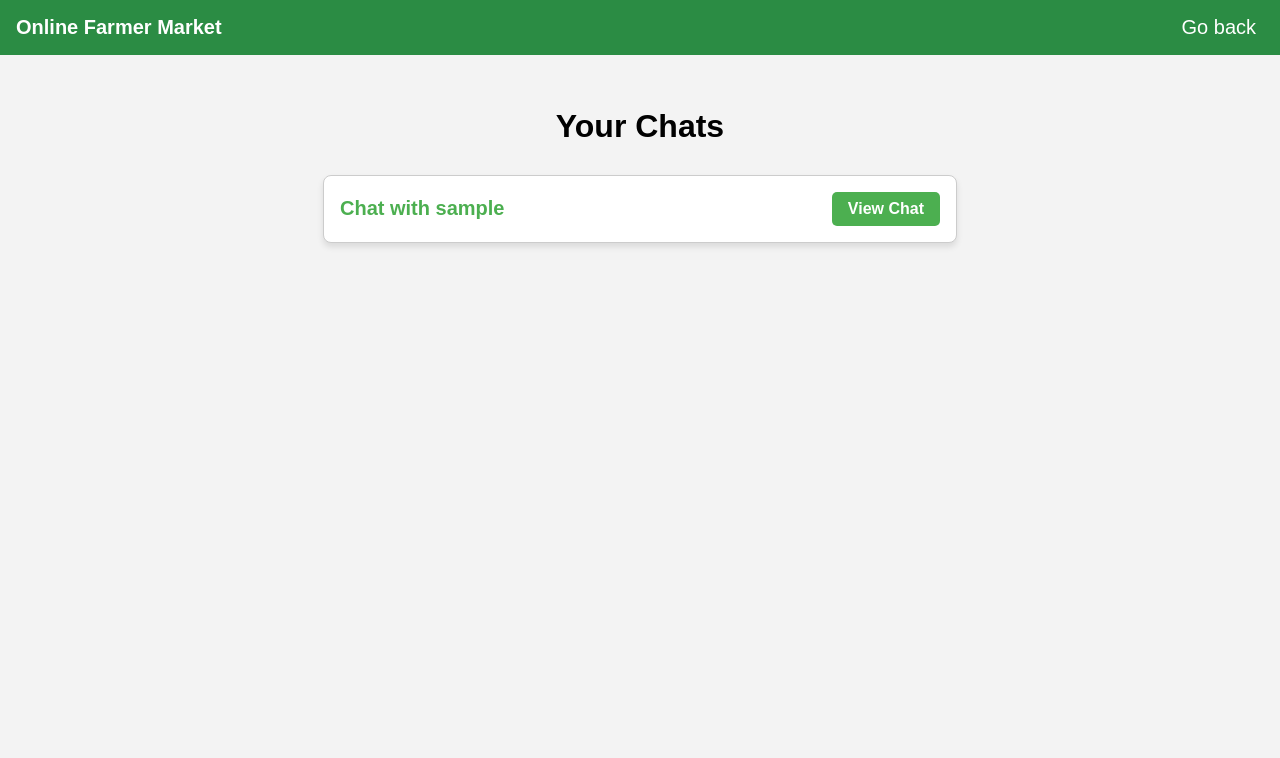
After one commit to TheDungeonMaster/Farmer-s-Market-Backend, a Flask app: page /chats in a window 1280 px wide. The commit adds this page. Shown: the top 758 px of the page. Run offline with Flask 3, Linux system fonts and the light colour scheme; a user stored in the database is signed in; tables that the repository leaves empty hold one stand-in row (values such as "Sample post").

Commit message:
real-time chat functionality

```diff
--- a/app.py
+++ b/app.py
@@ -4,7 +4,7 @@ import math
 import random
 from flask import Flask, request, jsonify, render_template, redirect, url_for, flash
 from flask_sqlalchemy import SQLAlchemy
-from sqlalchemy import create_engine
+from sqlalchemy import create_engine, and_, or_
 from sqlalchemy.orm import sessionmaker
 from flask_login import LoginManager, UserMixin, login_user, logout_user, login_required, current_user
 from flask_mail import Mail, Message
@@ -13,6 +13,8 @@ import pymysql
 import mysql.connector
 import pyotp
 import os
+from datetime import datetime
+from flask_socketio import SocketIO, emit, join_room, leave_room
 
 #App
 app = Flask(__name__)
@@ -22,6 +24,7 @@ engine = create_engine("mysql://admin:labkafarmer01@farmer-market.cheqy8c0cs83.e
 Session = sessionmaker(bind=engine)
 login_manager = LoginManager(app)
 mail = Mail(app)
+socketio = SocketIO(app)
 
 #Database connections
 
@@ -89,6 +92,20 @@ class Farm(db.Model):
     farm_size = db.Column(db.String(50))
     farmer_id = db.Column(db.Integer, db.ForeignKey('farmer.farmer_id'))
 
+class Chatroom(db.Model):
+    __tablename__ = 'chatroom'
+    chatroom_id = db.Column(db.Integer, primary_key=True, autoincrement=True)
+    user_1 = db.Column(db.Integer, db.ForeignKey('user.user_id'))
+    user_2 = db.Column(db.Integer, db.ForeignKey('user.user_id'))
+
+class Messages(db.Model):
+    __tablename__ = 'messages'
+    message_id = db.Column(db.Integer, primary_key=True, autoincrement=True)
+    chatroom_id = db.Column(db.Integer, db.ForeignKey('chatroom.chatroom_id'))
+    text = db.Column(db.String(500))
+    user_id = db.Column(db.Integer, db.ForeignKey('user.user_id'))
+    m_time = db.Column(db.DateTime, default=datetime.utcnow)
+
 #USER LOADER
 @login_manager.user_loader
 def load_user(user_id):
@@ -98,7 +115,15 @@ def load_user(user_id):
 @app.route('/')
 def index():
     products = Product.query.all()
-    return render_template('index.html', products=products)
+    role = current_user.role if current_user.is_authenticated else None
+    farmer_id = None
+    if role == 'farmer':
+        farmer = Farmer.query.filter_by(email=current_user.email).first()
+        if farmer:
+            farmer_id = farmer.farmer_id
+    username = current_user.username if current_user.is_authenticated else None
+    user = current_user if current_user.is_authenticated else None
+    return render_template('index.html', products=products, user=user, username=username, role=role, farmer_id=farmer_id)
 
 @app.route('/products')
 def products():
@@ -575,6 +600,143 @@ def buyers():
     ]
     return jsonify(buyer_list)
 
+#CHAT
+@app.route('/message/<string:farm_name>')
+def message(farm_name):
+    farm = Farm.query.filter_by(farm_name=farm_name).first()
+    farmer = Farmer.query.filter_by(farmer_id=farm.farmer_id).first()
+    user = User.query.filter_by(username=farmer.username).first()
+    chatroom = Chatroom.query.filter_by(user_1=current_user.user_id, user_2=user.user_id).first()
+    if not chatroom:
+        chatroom = Chatroom(user_1=current_user.user_id, user_2=user.user_id)
+        db.session.add(chatroom)
+        db.session.commit()
+    chatroom_id = chatroom.chatroom_id
+    return redirect(url_for('chatroom', chatroom_id=chatroom_id))
+
+@app.route('/chatroom/<int:chatroom_id>')
+def chatroom(chatroom_id):
+    chatroom = Chatroom.query.filter_by(chatroom_id=chatroom_id).first()
+    if current_user.user_id not in [chatroom.user_1, chatroom.user_2]:
+        return jsonify({"success": False, "message": "Unauthorized"}), 403
+    if current_user.user_id == chatroom.user_1:
+        recipient_username = User.query.filter_by(user_id=chatroom.user_2).first().username
+    elif current_user.user_id == chatroom.user_2:
+        recipient_username = User.query.filter_by(user_id=chatroom.user_1).first().username
+    user_1 = current_user.user_id
+    user_2 = chatroom.user_2
+    messages = Messages.query.filter_by(chatroom_id=chatroom_id).order_by(Messages.m_time.asc()).all()
+    return render_template('chatroom.html', chatroom_id=chatroom_id, user_1=user_1, user_2=user_2, messages=messages, recipient_username=recipient_username)
+
+@app.route('/send-message/<int:chatroom_id>', methods=['POST'])
+def send_message(chatroom_id):
+    chatroom = Chatroom.query.filter_by(chatroom_id=chatroom_id).first()
+    if current_user.user_id not in [chatroom.user_1, chatroom.user_2]:
+        return jsonify({"success": False, "message": "Unauthorized"}), 403
+    user_1 = current_user.user_id
+    user_2 = chatroom.user_2
+    text = request.form.get('content')
+    message = Messages(text=text, chatroom_id=chatroom_id, user_id=user_1)
+    db.session.add(message)
+    db.session.commit()
+    return redirect(url_for('chatroom', chatroom_id=chatroom_id))
+
+@app.route('/chats')
+def chats():
+    user_id = current_user.user_id
+    chatrooms = Chatroom.query.filter(or_(Chatroom.user_1 == user_id, Chatroom.user_2 == user_id)).all()
+    chat_details = []
+    for chatroom in chatrooms:
+        other_user_id = chatroom.user_2 if chatroom.user_1 == user_id else chatroom.user_1
+        other_user = User.query.get(other_user_id)
+        farm = Farm.query.filter_by(farmer_id=other_user.user_id).first()
+        chat_details.append({
+            "chatroom_id": chatroom.chatroom_id,
+            "other_user_name": other_user.username,
+            "farm_name": farm.farm_name if farm else "N/A"
+        })
+    return render_template('chats.html', chatrooms=chat_details)
+
+@app.route('/api/message', methods=['GET'])
+def api_message():
+    data = request.get_json()
+    current_user_id = data.get('user_id')
+    farmer_id = data.get('farmer_id')
+    farmer = Farmer.query.filter_by(farmer_id=farmer_id).first()
+    farmer_user = User.query.filter_by(username=farmer.username).first()
+    chatroom = Chatroom.query.filter_by(user_1=current_user_id, user_2=farmer_user.user_id).first()
+    if not chatroom:
+        chatroom = Chatroom(user_1=current_user.user_id, user_2=user.user_id)
+        db.session.add(chatroom)
+        db.session.commit()
+    chatroom_id = chatroom.chatroom_id
+    return jsonify({"chatroom_id": chatroom_id})
+
+@app.route('/api/get-messages', methods=['GET'])
+def api_get_messages():
+    data = request.get_json()
+    chatroom_id = data.get('chatroom_id')
+    messages = Messages.query.filter_by(chatroom_id=chatroom_id).order_by(Messages.m_time.asc()).all()
+    message_list = []
+    for message in messages:
+        message_list.append({
+            "text": message.text,
+            "user_id": message.user_id,
+            "m_time": message.m_time,
+        })
+    return jsonify({"messages": message_list}), 200
+
+@app.route('/api/send-message', methods=['POST'])
+def api_send_message():
+    data = request.get_json()
+    chatroom_id = data.get('chatroom_id')
+    text = data.get('text')
+    user_id = data.get('user_id')
+    message = Messages(text=text, chatroom_id=chatroom_id, user_id=user_id)
+    db.session.add(message)
+    db.session.commit()
+    return jsonify({"success": True}), 200
+
+@app.route('/api/get-chatrooms', methods=['GET'])
+def api_get_chatrooms():
+    data = request.get_json()
+    user_id = data.get('user_id')
+    chatrooms = Chatroom.query.filter(or_(Chatroom.user_1 == user_id, Chatroom.user_2 == user_id)).all()
+    chatroom_list = []
+    for chatroom in chatrooms:
+        if chatroom.user_1 == user_id:
+            other_user_id = chatroom.user_2
+        else:
+            other_user_id = chatroom.user_1
+        other_user = User.query.filter_by(user_id=other_user_id).first()
+        chatroom_list.append({
+            "chatroom_id": chatroom.chatroom_id,
+            "other_user_name": other_user.username,
+        })
+    return jsonify({"chatrooms": chatroom_list}), 200
+
+@socketio.on('join')
+def on_join(data):
+    chatroom_id = data['chatroom_id']
+    join_room(chatroom_id)
+
+@socketio.on('leave')
+def on_leave(data):
+    chatroom_id = data['chatroom_id']
+    leave_room(chatroom_id)
+
+@socketio.on('send_message')
+def handle_send_message(data):
+    chatroom_id = data['chatroom_id']
+    text = data['text']
+    user_id = data['user_id']  # Ideally, you should fetch this from the session or token
+    # Save the message to the database
+    message = Messages(chatroom_id=chatroom_id, text=text, user_id=user_id)
+    db.session.add(message)
+    db.session.commit()
+    # Broadcast the message to everyone in the chatroom
+    emit('message', {'text': text, 'user_id': user_id}, to=chatroom_id)
+
 #LOGIN MANAGER
 @app.route('/login')
 def login():
@@ -608,10 +770,10 @@ def login_post():
             if not farmer:
                 farmer = Farmer.query.filter_by(username=email_or_username).first()
             farmer_id = farmer.farmer_id
-            return redirect(url_for('farmer_dashboard', farmer_id = farmer_id))
+            return redirect(url_for('index'))
         elif user.role == 'buyer':
             login_user(user)
-            return redirect(url_for('products'))
+            return redirect(url_for('index'))
         elif user.role == 'moderator':
             login_user(user)
             return redirect(url_for('moderator'))
@@ -763,5 +925,5 @@ def api_delete_product():
     return jsonify({"message": "Product deleted successfully"}), 200
 
 #Main
-if __name__ in '__main__':
-        app.run(debug = True)
+if __name__ == '__main__':
+    socketio.run(app, debug=True)
--- /dev/null
+++ b/templates/chats.html
@@ -0,0 +1,124 @@
+<!DOCTYPE html>
+<html lang="en">
+<head>
+    <meta charset="UTF-8">
+    <meta name="viewport" content="width=device-width, initial-scale=1.0">
+    <title>Your Chats</title>
+    <style>
+        :root {
+            --primary-color: #4CAF50;
+            --secondary-color: #2B8C44;
+            --background-light: #f3f3f3;
+            --text-color-dark: #333;
+            --text-color-light: #666;
+            --hover-highlight: #EFF299;
+            --white: #FFFFFF;
+        }
+
+        body {
+            margin: 0;
+            font-family: Arial, sans-serif;
+        }
+
+        .navbar {
+            position: sticky;
+            top: 0;
+            z-index: 10;
+            display: flex;
+            align-items: center;
+            justify-content: space-between;
+            padding: 1rem 1rem;
+            background-color: var(--secondary-color);
+        }
+
+        .navbar a {
+            color: var(--white);
+            text-decoration: none;
+            font-size: 1.25rem;
+        }
+
+        .navbar-brand {
+            font-size: 1.5rem;
+            font-weight: bold;
+        }
+
+        .chat-list-container {
+            display: flex;
+            flex-direction: column;
+            align-items: center;
+            padding: 2rem;
+            background-color: var(--background-light);
+            min-height: 80vh;
+        }
+
+        .chat-card {
+            width: 100%;
+            max-width: 600px;
+            padding: 1rem;
+            margin: 0.5rem 0;
+            background-color: var(--white);
+            border-radius: 8px;
+            border: 1px solid #ccc;
+            box-shadow: 0px 4px 6px rgba(0, 0, 0, 0.1);
+            transition: transform 0.3s ease, box-shadow 0.3s ease;
+            display: flex;
+            justify-content: space-between;
+            align-items: center;
+        }
+
+        .chat-card:hover {
+            transform: translateY(-3px);
+            box-shadow: 0px 6px 12px rgba(0, 0, 0, 0.2);
+        }
+
+        .chat-card h5 {
+            margin: 0;
+            font-size: 1.25rem;
+            font-weight: bold;
+            color: var(--primary-color);
+        }
+
+        .chat-card p {
+            margin: 0.5rem 0 0;
+            color: var(--text-color-light);
+        }
+
+        .chat-card a {
+            color: var(--white);
+            background-color: var(--primary-color);
+            padding: 0.5rem 1rem;
+            border-radius: 5px;
+            text-decoration: none;
+            font-weight: bold;
+        }
+
+        .chat-card a:hover {
+            background-color: #45a049;
+        }
+
+        .back {
+            padding: 0rem 0.5rem;
+        }
+
+    </style>
+</head>
+<body>
+    <nav class="navbar">
+        <a class="navbar-brand" href="/">Online Farmer Market</a>
+        <div>
+            <a class="nav-link back" onclick="history.back()">Go back</a>
+        </div>
+    </nav>
+    <div class="chat-list-container">
+        <h1>Your Chats</h1>
+        {% for chatroom in chatrooms %}
+        <div class="chat-card">
+            <div>
+                <h5>Chat with {{ chatroom.other_user_name }}</h5>
+            </div>
+            <a href="/chatroom/{{ chatroom.chatroom_id }}">View Chat</a>
+        </div>
+        {% endfor %}
+    </div>
+</body>
+</html>
```
Also changed, not shown: templates/chatroom.html (added, +159 -0 lines), templates/farmer_dashboard.html (+76 -2 lines), templates/index.html (+67 -4 lines).
